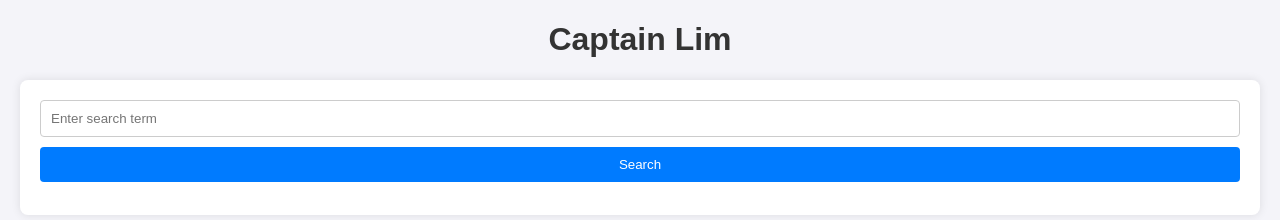
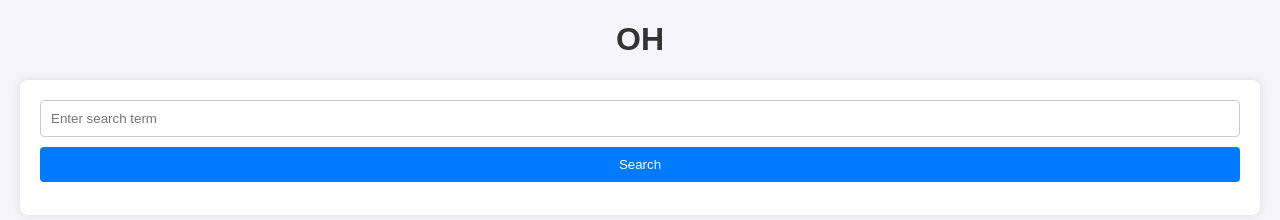
Before and after one commit to donheekang/oh, a plain HTML site: page OH.html in a window 1280 px wide. Drawn offline with Linux system fonts and the light colour scheme.

Commit message:
Update OH.html

```diff
--- a/OH.html
+++ b/OH.html
@@ -73,7 +73,7 @@
     </style>
 </head>
 <body>
-    <h1>Captain Lim</h1>
+    <h1>OH</h1>
     <div class="container">
         <input type="text" id="searchQuery" placeholder="Enter search term">
         <button onclick="searchCSV()">Search</button>
```
